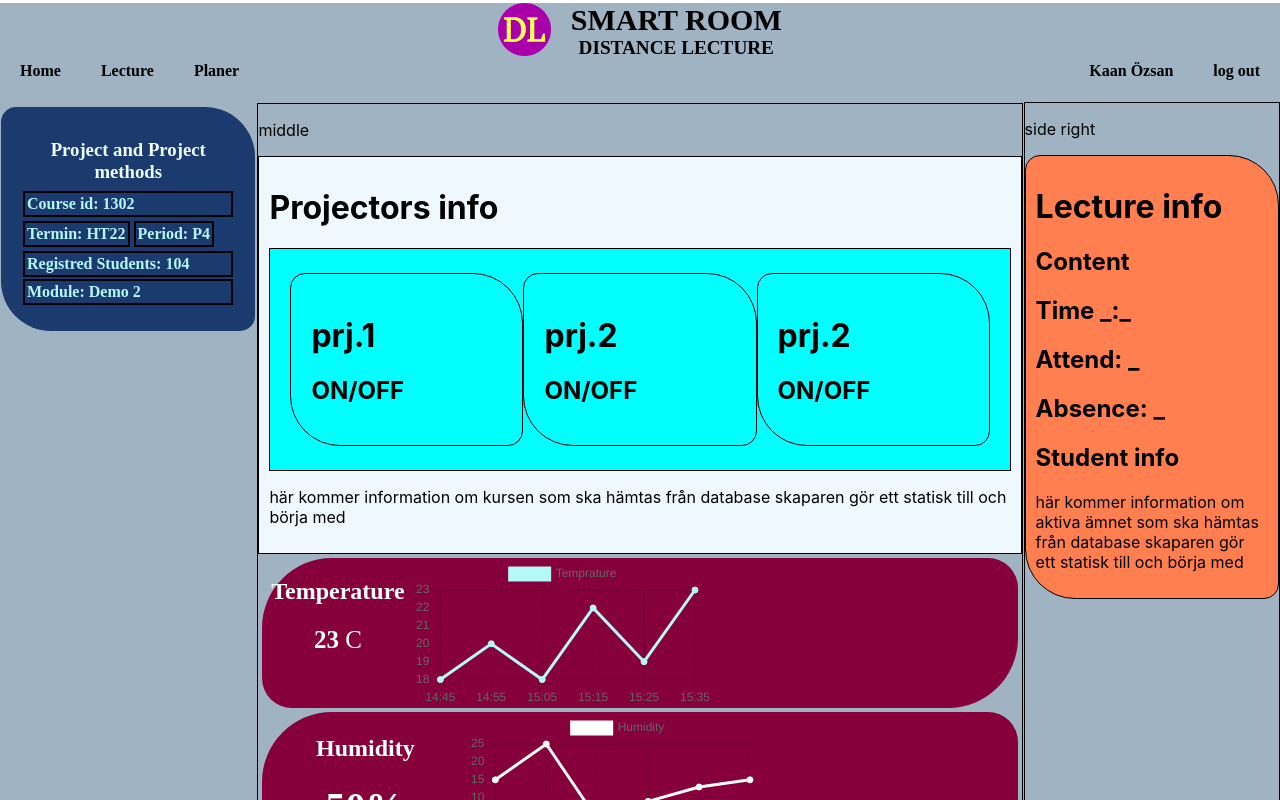
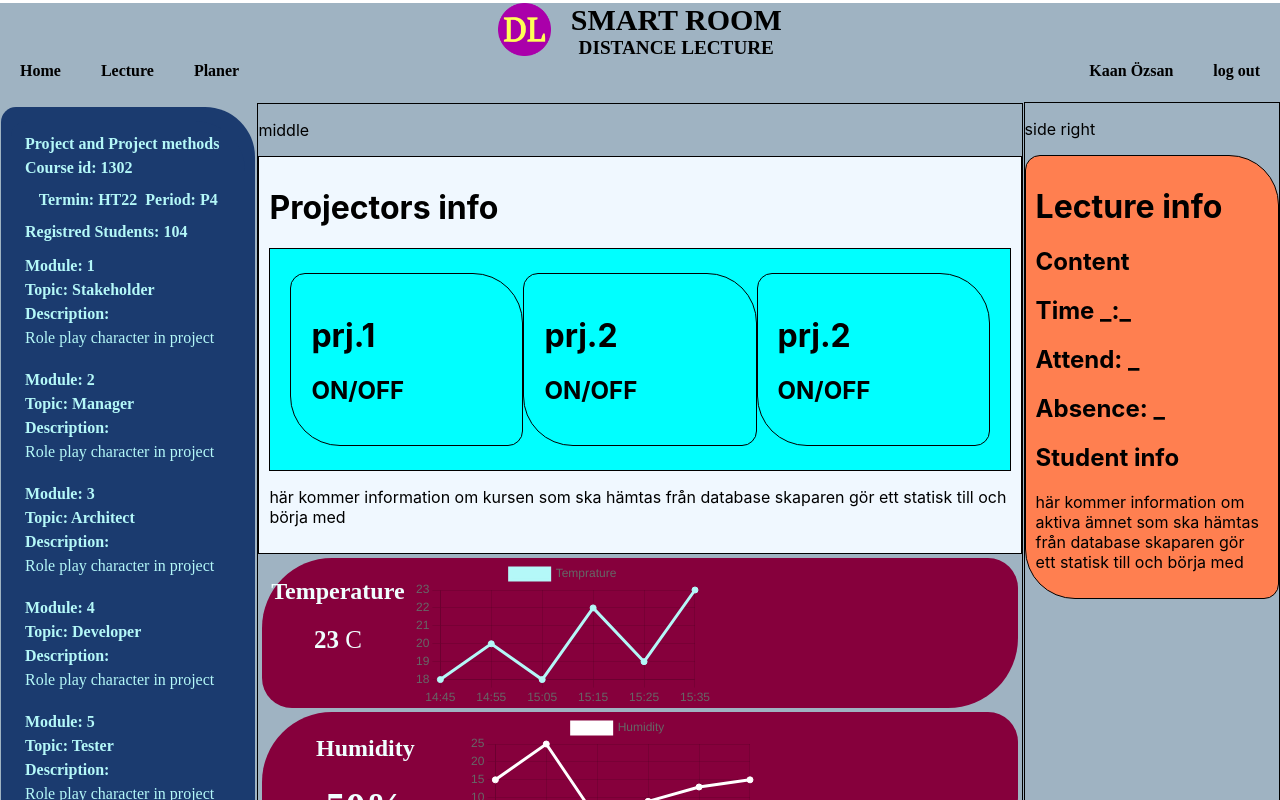
Before and after one commit to KaanLebau/distance-lecture, a React (Create React App) app: page / in a window 1280 px wide. Shown: the top 800 px of the page. Built offline with nearby package versions, Linux system fonts and the light colour scheme.

Commit message:
course done

```diff
--- a/src/App.css
+++ b/src/App.css
@@ -129,17 +129,3 @@
   padding: 4px;
   color: azure;
 }
-
-.itp {
-  display: flex;
-}
-.ci {
-  border: 2px solid black;
-  background-color: rgb(27, 59, 111);
-  font-family: "Libre Baskerville", serif;
-  font-family: "PT Serif", serif;
-  font-size: medium;
-  margin: 2px;
-  padding: 2px;
-  color: rgb(180, 248, 248);
-}
--- a/src/container/Course/CourseInfo.js
+++ b/src/container/Course/CourseInfo.js
@@ -1,20 +1,30 @@
 import React from "react";
+import TerminPeriod from "./TerminPeriod";
+import Module from "./Module";
+import styled from "@emotion/styled";
 
 function courseInfo(props) {
+  const Info = styled.h3`
+    border: 2px;
+    background-color: rgb(27, 59, 111);
+    font-family: "Libre Baskerville", serif;
+    font-family: "PT Serif", serif;
+    font-size: medium;
+    margin: 2px;
+    padding: 2px;
+    color: rgb(180, 248, 248);
+  `;
+
   return (
     <div className="course">
-      <h3 className="cn">{props.course[0].name}</h3>
-
-      <h3 className="ci">Course id: {props.course[0].id}</h3>
-      <div className="itp">
-        <h3 className="ci">Termin: {props.course[0].termin}</h3>
-        <h3 className="ci">Period: {props.course[0].period}</h3>
-      </div>
-
-      <h3 className="ci">
-        Registred Students: {props.course[0].registredStudents}
-      </h3>
-      <h3 className="ci">Module: Demo 2</h3>
+      <Info>{props.course[0].name}</Info>
+      <Info>Course id: {props.course[0].id}</Info>
+      <TerminPeriod
+        termin={props.course[0].termin}
+        period={props.course[0].period}
+      />
+      <Info>Registred Students: {props.course[0].registredStudents}</Info>
+      <Module modules={props.course[0].modules} />
     </div>
   );
 }
--- /dev/null
+++ b/src/container/Course/Module.js
@@ -0,0 +1,20 @@
+import React from "react";
+import TheModule from "./TheModule";
+
+function Module(props) {
+  return (
+    <div>
+      {props.modules.map(function (item) {
+        return (
+          <TheModule
+            module={item.module}
+            topic={item.topic}
+            description={item.description}
+          />
+        );
+      })}
+    </div>
+  );
+}
+
+export default Module;
--- /dev/null
+++ b/src/container/Course/TerminPeriod.js
@@ -0,0 +1,31 @@
+import React from "react";
+import styled from "@emotion/styled";
+
+function TerminPeriod(props) {
+  const Time = styled.div`
+    display: flex;
+    justify-content: center;
+    margin-top: 8px;
+    margin-bottom: 8px;
+  `;
+
+  const Info = styled.h3`
+    border: 2px;
+    background-color: rgb(27, 59, 111);
+    font-family: "Libre Baskerville", serif;
+    font-family: "PT Serif", serif;
+    font-size: medium;
+    margin: 2px;
+    padding: 2px;
+    color: rgb(180, 248, 248);
+  `;
+
+  return (
+    <Time>
+      <Info>Termin: {props.termin}</Info>
+      <Info>Period: {props.period}</Info>
+    </Time>
+  );
+}
+
+export default TerminPeriod;
--- /dev/null
+++ b/src/container/Course/TheModule.js
@@ -0,0 +1,55 @@
+import React from "react";
+import styled from "@emotion/styled";
+
+function TheModule(props) {
+  const AModel = styled.div`
+    padding-top: 8px;
+    padding-bottom: 8px;
+  `;
+  const Info = styled.div`
+    border: 2px;
+    font-family: "Libre Baskerville", serif;
+    font-family: "PT Serif", serif;
+    justify-content: space-between;
+    display: flex;
+    font-size: medium;
+    margin: 2px;
+    padding: 2px;
+    color: rgb(180, 248, 248);
+  `;
+  const RowInfo = styled.h2`
+    border: 2px;
+    font-family: "Libre Baskerville", serif;
+    font-family: "PT Serif", serif;
+    font-size: medium;
+    margin: 2px;
+    padding: 2px;
+    color: rgb(180, 248, 248);
+  `;
+
+  const Descript = styled.p`
+    border: 2px;
+    font-family: "Libre Baskerville", serif;
+    font-family: "PT Serif", serif;
+    font-size: medium;
+    margin: 2px;
+    padding: 2px;
+    color: rgb(180, 248, 248);
+  `;
+
+  return (
+    <AModel>
+      <RowInfo>
+        <b>Module:</b> {props.module}
+      </RowInfo>
+      <RowInfo>
+        <b> Topic: </b>
+        {props.topic}
+      </RowInfo>
+      <RowInfo> Description:</RowInfo>
+      <Descript> {props.description}</Descript>
+    </AModel>
+  );
+}
+
+export default TheModule;
--- a/src/model/Course.js
+++ b/src/model/Course.js
@@ -1,45 +1,39 @@
-const module1 = [
-  {
+const module1 = {
   module: 1,
   topic: "Stakeholder",
   description: "Role play character in project",
-  },
-];
-const module2 = [
-  {
+  content: "how to contact customer",
+};
+const module2 = {
   module: 2,
   topic: "Manager",
   description: "Role play character in project",
-  },
-];
-const module3 = [
-  {
+  content: "how to take delegate responsibility",
+};
+const module3 = {
   module: 3,
   topic: "Architect",
   description: "Role play character in project",
-  },
-];
-const module4 = [
-  {
+  content: "how to take create architecture documentation",
+};
+const module4 = {
   module: 4,
   topic: "Developer",
   description: "Role play character in project",
-  },
-];
-const module5 = [
-  {
+  content: "how to use different patern during development",
+};
+const module5 = {
   module: 5,
   topic: "Tester",
   description: "Role play character in project",
-  },
-];
-const module6 = [
-  {
+  content: "which tests are necessary for the product",
+};
+const module6 = {
   module: 6,
   topic: "Enviroment",
   description: "Role play character in project",
-  },
-];
+  content: "how the work environment affects productivity",
+};
 
 export const Course = [
   {
--- a/src/presenter/coursePresenter.js
+++ b/src/presenter/coursePresenter.js
@@ -1,13 +1,10 @@
 import React from "react";
 import { Course } from "../model/Course";
 import CourseInfo from "../container/Course/CourseInfo";
+import styled from "@emotion/styled";
 
 function coursePresenter(props) {
-  return (
-    <div>
-      <CourseInfo course={Course} />
-    </div>
-  );
+  return <CourseInfo course={Course} />;
 }
 
 export default coursePresenter;
```
Lines whose indentation alone changed are shown as unchanged.
